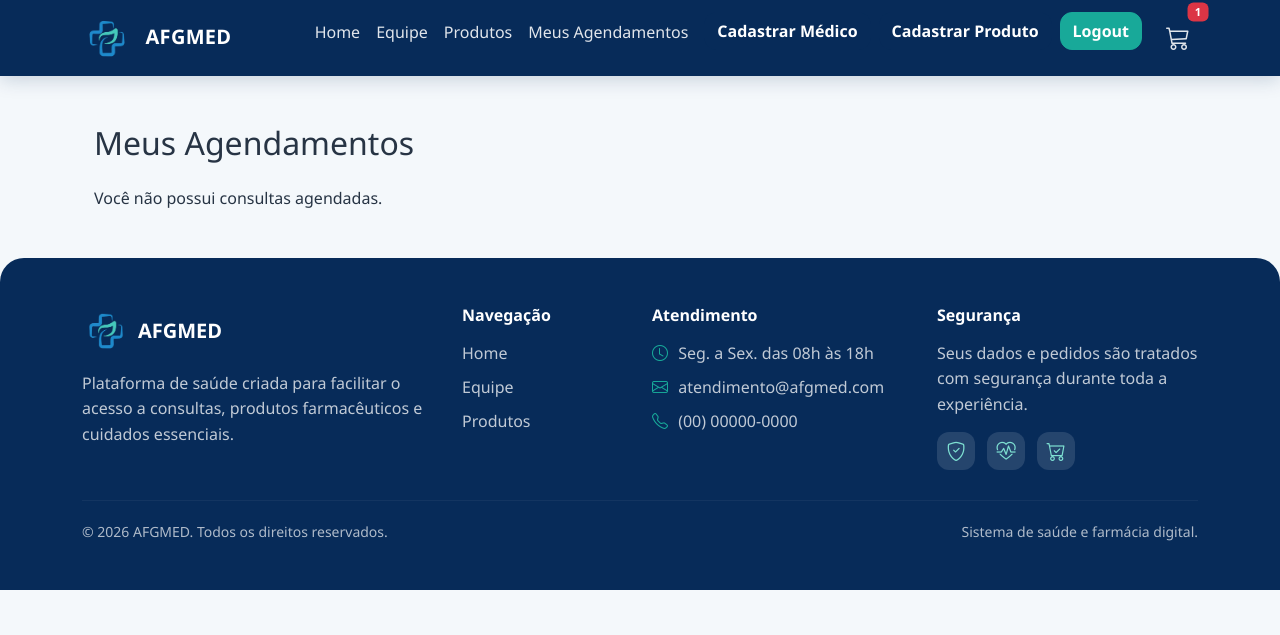
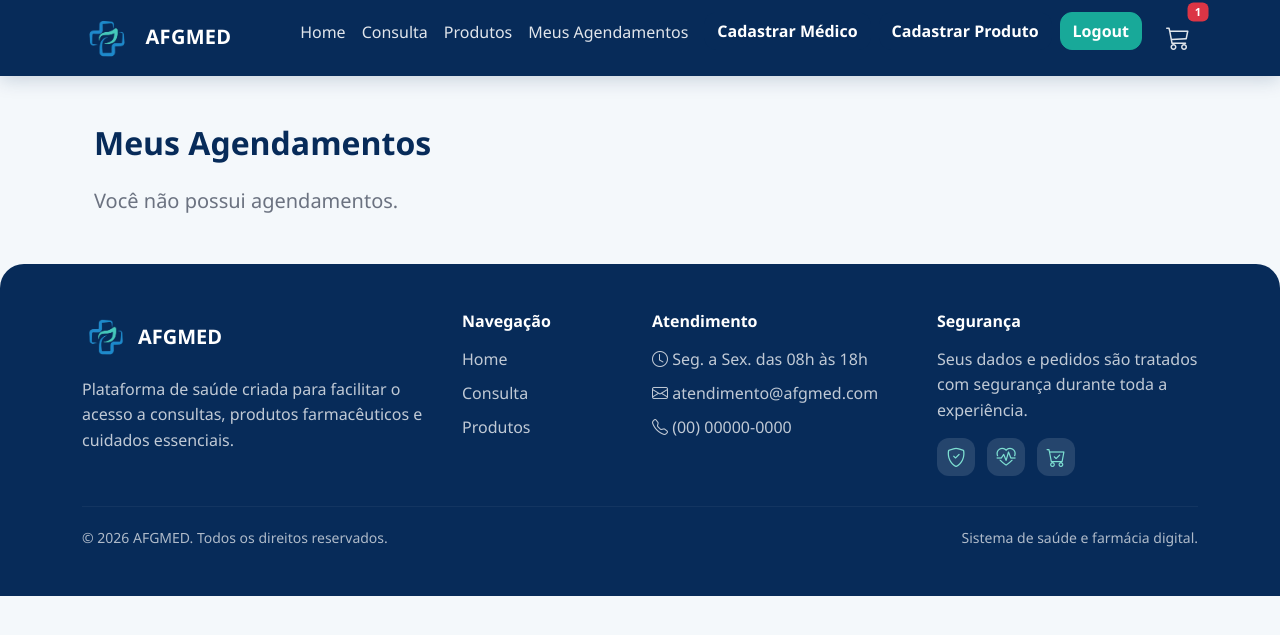
Before and after one commit to AntonioDonizeti/AFGMED, a Flask app: page /meus_agendamentos in a window 1280 px wide. Shown: the top 635 px of the page. Run offline with Flask 3, Linux system fonts and the light colour scheme; a user stored in the database is signed in.

Commit message:
Atualiza layout de Meus Agendamentos,

```diff
--- a/projetoafgmed/static/css/style.css
+++ b/projetoafgmed/static/css/style.css
@@ -210,11 +245,6 @@
     color: #7ee0d2;
 }
 
-.footer-links i {
-    color: #18A999;
-    margin-right: 6px;
-}
-
 .footer-icons {
     display: flex;
     gap: 12px;
--- a/projetoafgmed/templates/base.html
+++ b/projetoafgmed/templates/base.html
@@ -33,7 +33,7 @@
                 </li>
 
                 <li class="nav-item">
-                    <a class="nav-link" href="{{ url_for('medicos') }}">Equipe</a>
+                    <a class="nav-link" href="{{ url_for('medicos') }}">Consulta</a>
                 </li>
 
                 <li class="nav-item">
@@ -123,7 +123,7 @@
 
                 <ul class="footer-links">
                     <li><a href="{{ url_for('homepage') }}">Home</a></li>
-                    <li><a href="{{ url_for('medicos') }}">Equipe</a></li>
+                    <li><a href="{{ url_for('medicos') }}">Consulta</a></li>
                     <li><a href="{{ url_for('produtos') }}">Produtos</a></li>
                 </ul>
             </div>
--- a/projetoafgmed/templates/meus_agendamentos.html
+++ b/projetoafgmed/templates/meus_agendamentos.html
@@ -1,36 +1,87 @@
-{% extends 'base.html' %}
+{% extends "base.html" %}
+{% block title %}Meus Agendamentos{% endblock %}
 
 {% block content %}
 <div class="container mt-5">
-    <h2 class="mb-4">Meus Agendamentos</h2>
-
-    {% with messages = get_flashed_messages(with_categories=true) %}
-        {% if messages %}
-            {% for category, message in messages %}
-                <div class="alert alert-{{ category }} alert-dismissible fade show" role="alert">
-                    {{ message }}
-                    <button type="button" class="btn-close" data-bs-dismiss="alert" aria-label="Close"></button>
-                </div>
-            {% endfor %}
-        {% endif %}
-    {% endwith %}
+    <h2 class="mb-4 fw-bold" style="color:#072B59;">Meus Agendamentos</h2>
 
     {% if consultas %}
-        <ul class="list-group">
-            {% for c in consultas %}
-                <li class="list-group-item d-flex justify-content-between align-items-center">
+    <div class="row g-4">
+        {% for c in consultas %}
+        <div class="col-12 col-md-6 col-lg-4">
+            <div class="card shadow-lg h-100 p-4 border-0 rounded-4">
+                <div class="d-flex align-items-center mb-3">
+                    <div class="border border-primary rounded-circle p-1 me-3">
+                        <img src="{{ url_for('static', filename='fotos_medicos/' + c.medico.foto) }}"
+                             alt="{{ c.medico.nome }}"
+                             class="rounded-circle"
+                             style="width:70px; height:70px; object-fit:cover;">
+                    </div>
                     <div>
-                        <strong>Dr(a). {{ c.medico.nome }}</strong> -
-                        {{ c.data.strftime('%d/%m/%Y') }} às {{ c.horario }}
+                        <h5 class="mb-0 fw-bold" style="color:#072B59;">{{ c.medico.nome }}</h5>
+                        <small class="text-primary">{{ c.medico.especialidade }}</small>
                     </div>
-                    <form method="POST" action="{{ url_for('cancelar_consulta', consulta_id=c.id) }}">
-                        <button type="submit" class="btn btn-danger btn-sm">Cancelar</button>
-                    </form>
-                </li>
-            {% endfor %}
-        </ul>
+                </div>
+
+                <div class="mb-3">
+                    <p class="mb-1"><strong>Data:</strong> {{ c.data.strftime('%d/%m/%Y') }}</p>
+                    <p class="mb-0"><strong>Horário:</strong> {{ c.horario }}</p>
+                </div>
+
+                <button class="btn btn-outline-danger w-100 fw-bold btn-cancelar" data-bs-toggle="modal" data-bs-target="#confirmModal{{ c.id }}">
+                    Cancelar
+                </button>
+            </div>
+        </div>
+
+        <!-- Modal de Confirmação -->
+        <div class="modal fade" id="confirmModal{{ c.id }}" tabindex="-1" aria-labelledby="modalLabel{{ c.id }}" aria-hidden="true">
+          <div class="modal-dialog modal-dialog-centered">
+            <div class="modal-content rounded-4 shadow-lg">
+              <div class="modal-header bg-primary text-white">
+                <h5 class="modal-title" id="modalLabel{{ c.id }}">Confirmar Cancelamento</h5>
+                <button type="button" class="btn-close btn-close-white" data-bs-dismiss="modal" aria-label="Fechar"></button>
+              </div>
+              <div class="modal-body">
+                <p>Tem certeza que deseja cancelar o agendamento com <strong>{{ c.medico.nome }}</strong> no dia <strong>{{ c.data.strftime('%d/%m/%Y') }}</strong> às <strong>{{ c.horario }}</strong>?</p>
+              </div>
+              <div class="modal-footer">
+                <button type="button" class="btn btn-secondary" data-bs-dismiss="modal">Não</button>
+                <form action="{{ url_for('cancelar_consulta', consulta_id=c.id) }}" method="POST">
+                    <button type="submit" class="btn btn-danger">Sim, cancelar</button>
+                </form>
+              </div>
+            </div>
+          </div>
+        </div>
+        {% endfor %}
+    </div>
     {% else %}
-        <p>Você não possui consultas agendadas.</p>
+        <p class="text-muted fs-5 mt-4">Você não possui agendamentos.</p>
     {% endif %}
 </div>
+
+<style>
+.card {
+    transition: transform 0.3s, box-shadow 0.3s;
+}
+.card:hover {
+    transform: translateY(-5px);
+    box-shadow: 0 20px 40px rgba(7, 43, 89, 0.12);
+}
+.btn-cancelar:hover {
+    background-color: #a71d2a;
+    color: #fff;
+    border-color: #a71d2a;
+}
+.modal-content {
+    border-radius: 20px;
+}
+.modal-header {
+    border-bottom: none;
+}
+.modal-footer {
+    border-top: none;
+}
+</style>
 {% endblock %}
```
Also changed, not shown: other parts of projetoafgmed/static/css/style.css (+61 -27 lines), instance/afgmed.db.
